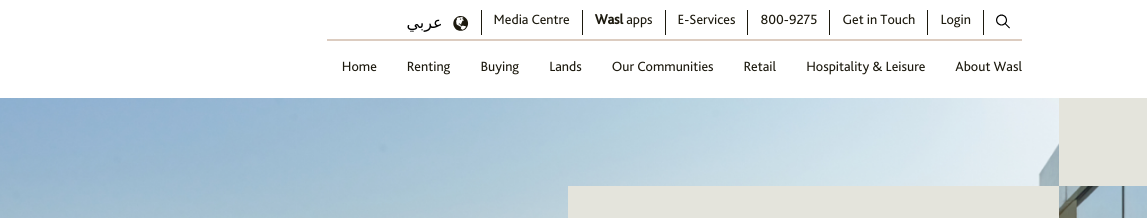
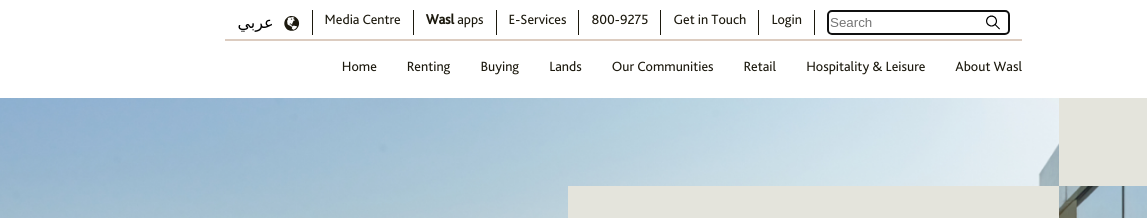
Before and after one commit to ankksinghal/wasl-front, a plain HTML site: page index-N.html in a window 1280 px wide. Both pictures are taken after a click on the link 1136 px from the left and 24 px from the top of the page. Shown: the top 218 px of the page, 133-1280 px from the left. Drawn offline with Linux system fonts and the light colour scheme; files whose address does not match are found by name.

Commit message:
fix search input

```diff
--- a/assets/js/custom.js
+++ b/assets/js/custom.js
@@ -13,10 +13,19 @@ $(document).ready(function() {
       animateIn: 'fadeIn',
   });
 
-  // search Click
-  $(".search-icon").click(function() {
-    $(".search-input-section").toggle(); // Toggle the visibility of the section
-});
+  $('.search-icon').click(function () {
+    $(this).hide();
+    $('.search-input-section').toggle();
+    $('.search-input-section input').focus(); // Focus on the input field when shown
+  });
+  // Close search input when clicking outside
+  $(document).on('click', function (event) {
+    if (!$(event.target).closest('.test').length) {
+        $('.search-input-section').hide();
+        $('.search-icon').show();
+    }
+  });
+
   var owl = $('#owl-residential');
   owl.owlCarousel({
       items: 3,
--- a/assets/scss/components/_header.scss
+++ b/assets/scss/components/_header.scss
@@ -22,6 +22,7 @@ header{
 
             .right-top-section{
                 display: flex;
+                position: relative;
                 gap: 3px;
                 align-items: center;
                 justify-content: end;
@@ -160,4 +161,27 @@ header{
 
 .search-input-section{
      display: none;
+     position: relative;
+     input{
+        border-radius: 4px;
+        border: 1px solid #E4E4DC;
+        height: 21px;
+     }
+     &.active{
+         display: block;
+     }
+    .search-input{
+         position: absolute;
+         right: 0px;
+         background-color: transparent;
+         top: 1px;
+         padding:0 10px;
+         border: none;
+    }
 }
+
+.search-icon {
+    &.active{
+       display: none;
+    }
+}
--- a/assets/scss/main.scss
+++ b/assets/scss/main.scss
@@ -23,6 +23,6 @@
 @import "./components/allunits";
 @import "./components/searchweb-detail";
 @import "./components/leaseValidateRegister";
-@import "./components/newForm";
+// @import "./components/newForm";
 @import "./components/leaseWithbpnum";
 @import "./components/leaseWithoutbpnum";
--- a/index-N.html
+++ b/index-N.html
@@ -54,11 +54,15 @@
                                         <li>
                                             <a href="#"> Login </a>
                                         </li>
-                                        <li>
+
+                                        <li class="test">
+                                            <div class="search-input-section">
+                                                <form>
+                                                    <input type="text" placeholder="Search"  />
+                                                    <button class="search-input" type="search"><img src="assets/images/search-icon.svg" alt="" /> </button>
+                                                </form>
+                                            </div>
                                             <a class="search-icon" href="#"><img src="assets/images/search-icon.svg" alt="" /> </a>
-                                            <!-- <div class="search-input-section">
-                                                   test
-                                            </div> -->
                                         </li>
                                     </ul>
                                 </div>
```
Also changed, not shown: assets/css/main.css, 2 other files.
